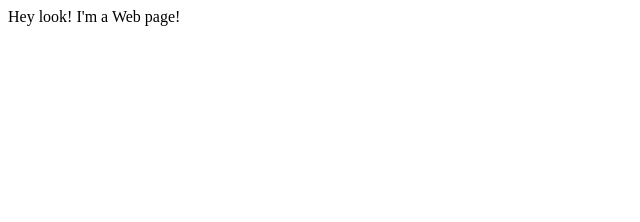
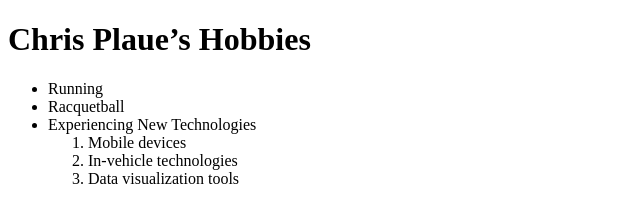
Before and after one commit to cplaue/cplaue.github.io, a plain HTML site: page index.html in a window 1280 px wide. Shown: the whole page, without its empty margins (0-640 px from the left). Drawn offline with Linux system fonts and the light colour scheme.

Commit message:
updated HTML strict

```diff
--- a/index.html
+++ b/index.html
@@ -1,10 +1,23 @@
-<!DOCTYPE HTML PUBLIC "-//W3C//DTD HTML 4.01//EN"
-"http://www.w3.org/TR/html4/strict.dtd">
+<!DOCTYPE HTML PUBLIC "-//W3C//DTD HTML 4.01//EN" "http://www.w3.org/TR/html4/strict.dtd">
 <HTML>
 <HEAD>
-<META http-equiv="Content-Type" content="text/html; charset=utf-8">
-<TITLE>JOUR 7800 Web page Example</TITLE>
+  <META http-equiv="Content-Type" content="text/html; charset=utf-8">
+  <title> List Examples</title>
+</head>
 <body>
-          Hey look! I'm a Web page!
-</BODY>
-</HTML>
+  <h1>Chris Plaue’s Hobbies</h1>
+  <ul>
+     <li>Running</li>
+     <li>Racquetball</li>
+
+    <li> <!—- starting third UL list element  -->
+Experiencing New Technologies
+         <ol>
+            <li>Mobile devices</li>
+            <li>In-vehicle technologies </li>
+            <li>Data visualization tools</li>
+          </ol>
+     </li> <!-- ending third UL list element -->
+  </ul>
+</body>
+</html>
```
